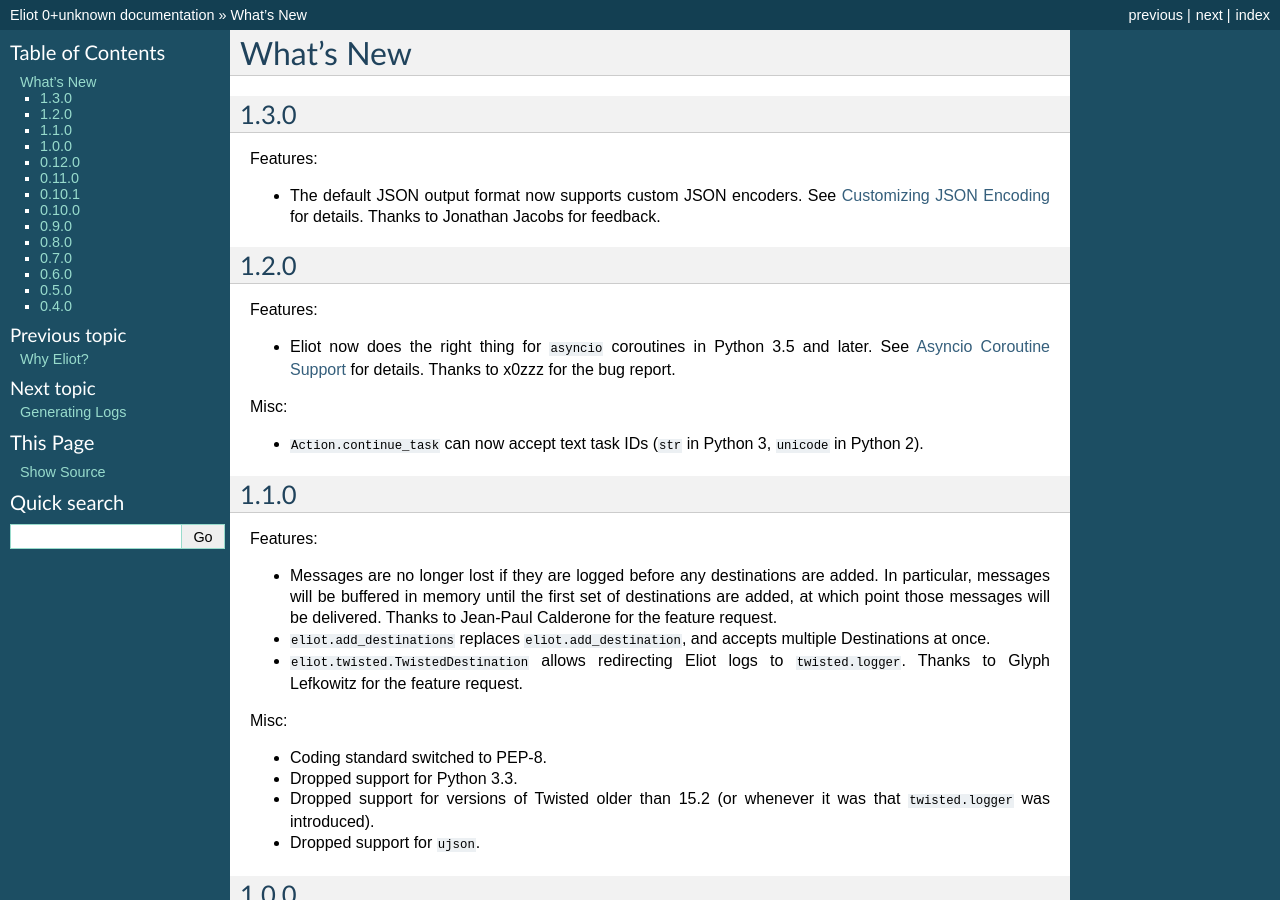
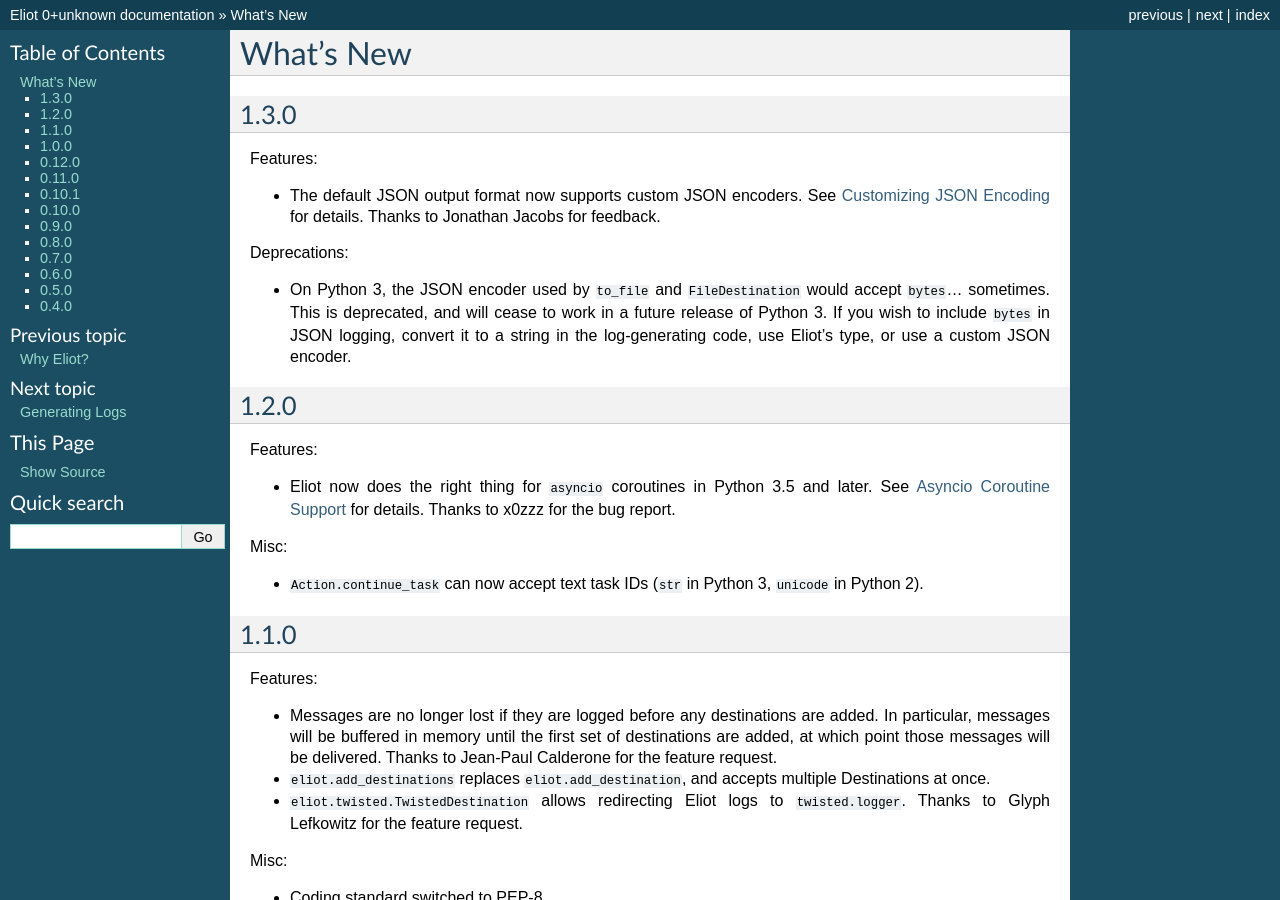
Before and after one commit to itamarst/eliot, a Sphinx documentation site: the page built from docs/source/news.rst, in a window 1280 px wide and 900 px high. Built offline with Sphinx 7.4.7, drawn with Linux system fonts in a browser that asks for light colours; pages that are not in the unit, such as notebooks, are missing from menus.

Commit message:
Note deprecation.

```diff
--- a/docs/source/news.rst
+++ b/docs/source/news.rst
@@ -8,6 +8,12 @@
 
 * The default JSON output format now supports custom JSON encoders. See :ref:`custom_json` for details.
   Thanks to Jonathan Jacobs for feedback.
+
+Deprecations:
+
+* On Python 3, the JSON encoder used by ``to_file`` and ``FileDestination`` would accept ``bytes``... sometimes.
+  This is deprecated, and will cease to work in a future release of Python 3.
+  If you wish to include ``bytes`` in JSON logging, convert it to a string in the log-generating code, use Eliot's type, or use a custom JSON encoder.
 
 1.2.0
 ^^^^^
```
